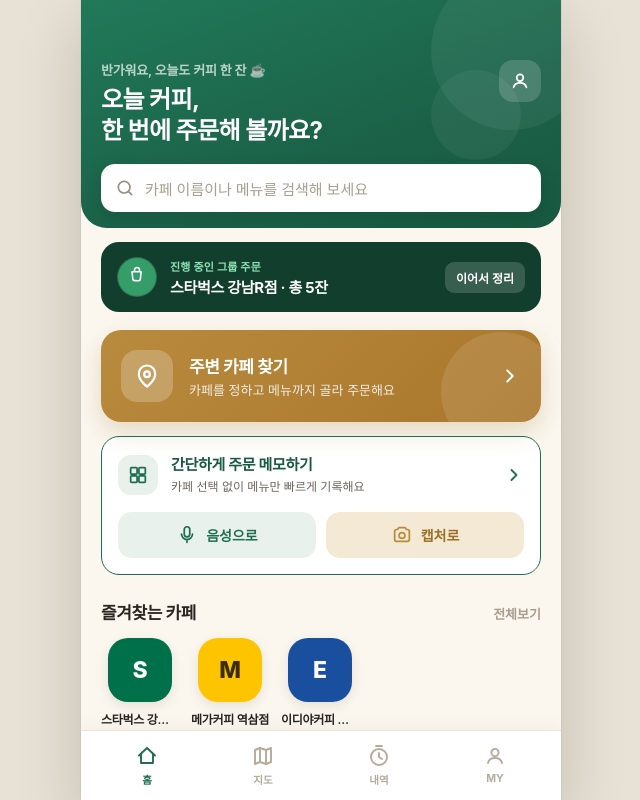
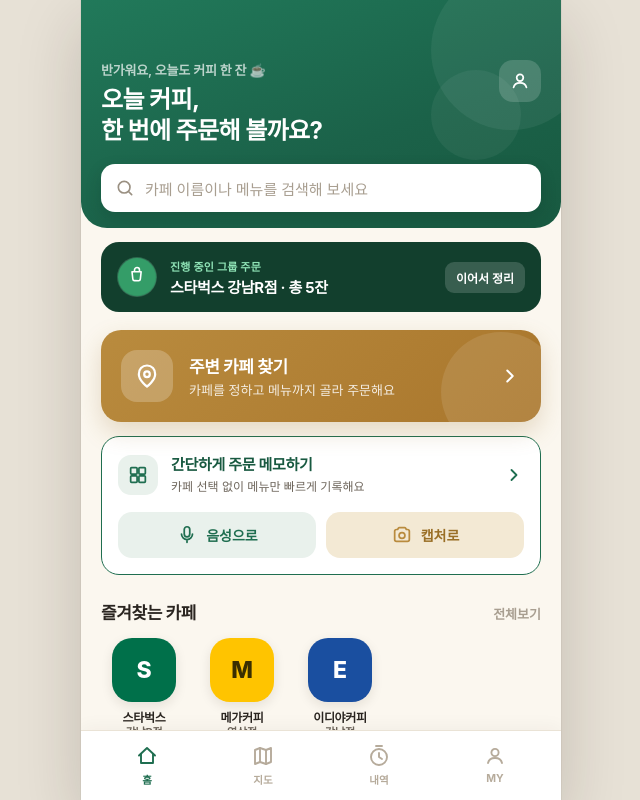
Before and after one commit to yjhong33/coffee-order-app, a React (Vite) app in the folder app/: page / in a window 1280 px wide. Shown: the whole page, without its empty margins (319-959 px from the left). Built offline with nearby package versions, Linux system fonts and the light colour scheme; a web font is replaced by a local one.

Commit message:
Show cafe brand and branch on separate lines in favorites list

```diff
--- a/app/src/screens/Home.jsx
+++ b/app/src/screens/Home.jsx
@@ -132,8 +132,12 @@ export default function Home({
           </div>
         </div>
         <div className="cc-scroll" style={{ display: 'flex', gap: 12, overflowX: 'auto', padding: '14px 20px 4px' }}>
-          {favCafes.map((cafe) => (
-            <div key={cafe.id} onClick={() => onOpenCafe(cafe.id)} style={{ flex: 'none', width: 78, textAlign: 'center', cursor: 'pointer' }}>
+          {favCafes.map((cafe) => {
+            const nameParts = cafe.name.split(' ')
+            const brand = nameParts.length > 1 ? nameParts.slice(0, -1).join(' ') : cafe.name
+            const branch = nameParts.length > 1 ? nameParts[nameParts.length - 1] : ''
+            return (
+              <div key={cafe.id} onClick={() => onOpenCafe(cafe.id)} style={{ flex: 'none', width: 86, textAlign: 'center', cursor: 'pointer' }}>
                 <div
                   style={{
                     width: 64,
@@ -152,10 +156,12 @@ export default function Home({
                 >
                   {cafe.initial}
                 </div>
-              <div style={{ fontSize: 12, fontWeight: 600, marginTop: 8, letterSpacing: '-.3px', whiteSpace: 'nowrap', overflow: 'hidden', textOverflow: 'ellipsis' }}>{cafe.name}</div>
-              <div style={{ fontSize: 11, color: 'var(--cc-ink3)' }}>{cafe.dist}</div>
+                <div style={{ fontSize: 12, fontWeight: 600, marginTop: 8, letterSpacing: '-.3px', lineHeight: 1.3, overflow: 'hidden', textOverflow: 'ellipsis' }}>{brand}</div>
+                {branch && <div style={{ fontSize: 11, fontWeight: 600, color: 'var(--cc-ink2)', letterSpacing: '-.2px', lineHeight: 1.3, overflow: 'hidden', textOverflow: 'ellipsis' }}>{branch}</div>}
+                <div style={{ fontSize: 11, color: 'var(--cc-ink3)', marginTop: 2 }}>{cafe.dist}</div>
               </div>
-          ))}
+            )
+          })}
         </div>
       </div>
 
```
Lines whose indentation alone changed are shown as unchanged.
